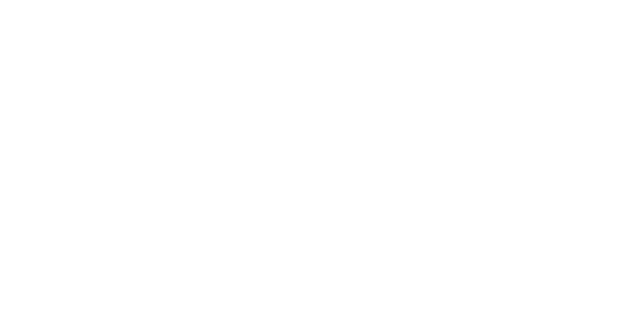
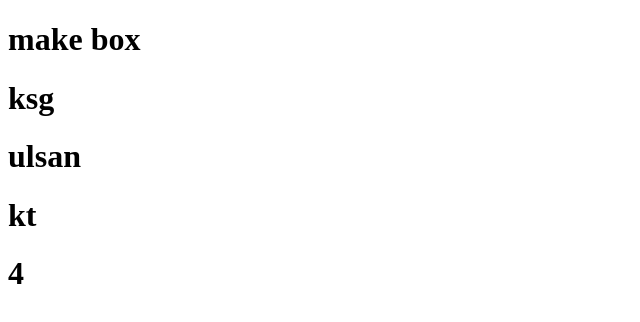
Before and after one commit to Seunggyo/react20231031, a React (Create React App) app: page / in a window 1280 px wide. Shown: the top 322 px of the page, without its empty margins (0-640 px from the left). Built offline with nearby package versions, Linux system fonts and the light colour scheme.

Commit message:
default, export, import 연습 완료

```diff
--- a/src/App.js
+++ b/src/App.js
@@ -1,10 +1,13 @@
-
-
+import MyBox, { person, team } from "./component/MyContainer";
 
 function App() {
   return (
     <div>
-
+      <MyBox />
+      <h1>{person.name}</h1>
+      <h1>{person.address}</h1>
+      <h1>{team.title}</h1>
+      <h1>{team.score}</h1>
     </div>
   );
 }
--- /dev/null
+++ b/src/component/MyContainer.js
@@ -0,0 +1,12 @@
+function MyContainer() {
+  return (
+    <div>
+      <h1>make box</h1>
+    </div>
+  );
+}
+
+export const person = { name: "ksg", address: "ulsan" };
+export const team = { title: "kt", score: 4 };
+
+export default MyContainer;
```
